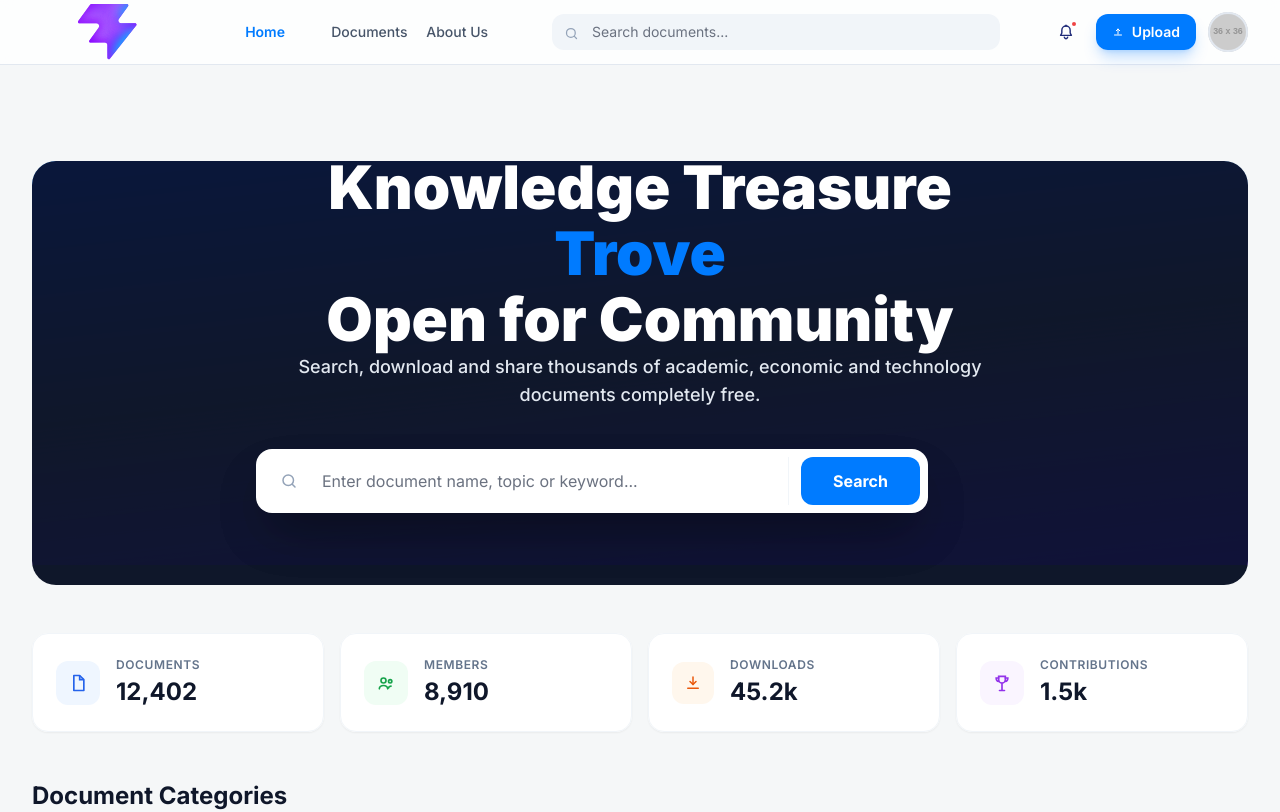
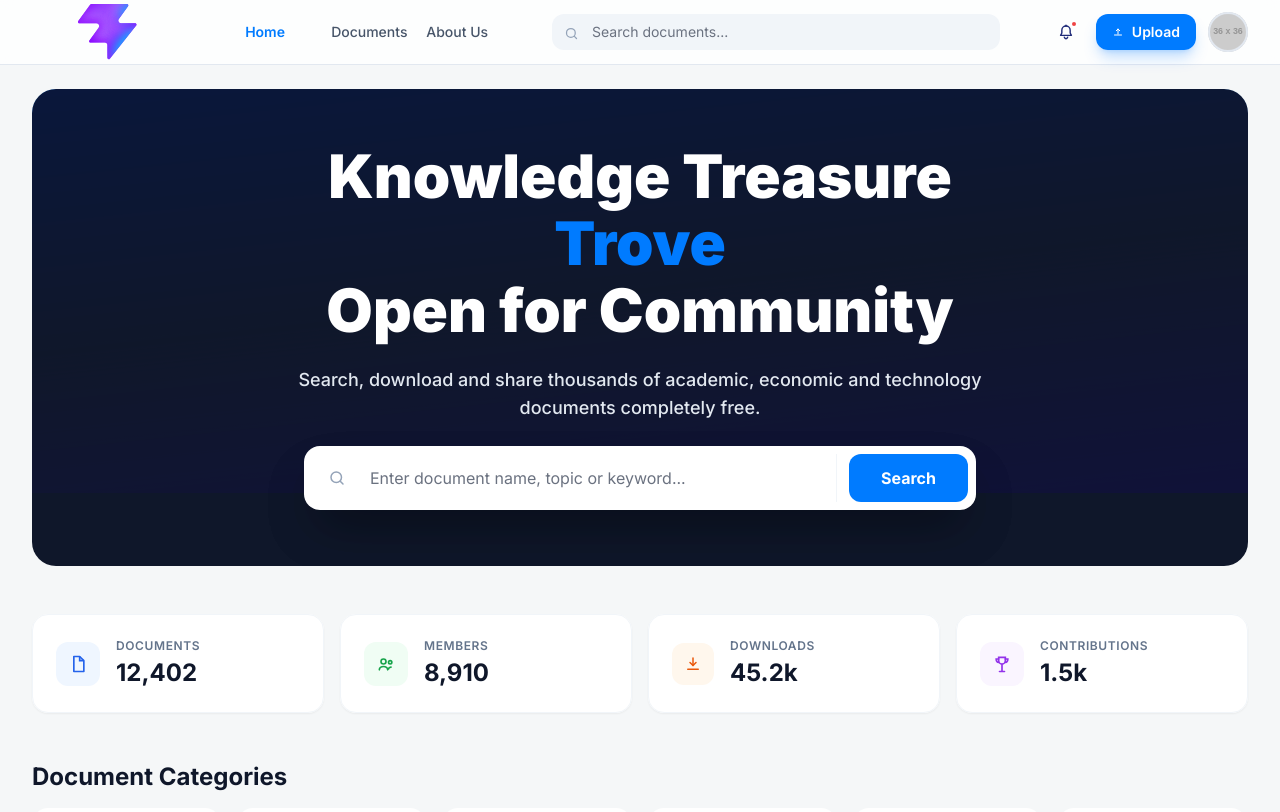
Before and after one commit to phuchoang1807/Frontend_study_IT, a React (Vite) app: page /home in a window 1280 px wide. Shown: the top 812 px of the page. Built offline with nearby package versions, Linux system fonts and the light colour scheme.

Commit message:
style(documents): adjust sidebar position in document list

```diff
--- a/src/components/Hero.jsx
+++ b/src/components/Hero.jsx
@@ -45,14 +45,18 @@ export default function Hero() {
           maxWidth: "768px",
           display: "flex",
           flexDirection: "column",
-          gap: "40px",
+          gap: "24px",
+          paddingTop: "24px",
+          justifyContent: "center",
+          alignItems: "center",
           zIndex: 1,
         }}
       >
-        <div style={{ textAlign: "center" }}>
+        <div style={{ textAlign: "center", width: "100%" }}>
           <div
             style={{
-              height: "120px",
+              alignItems: "center",
+              gap: "4px",
               display: "flex",
               flexDirection: "column",
               justifyContent: "center",
@@ -63,7 +67,7 @@ export default function Hero() {
                 color: "white",
                 fontSize: "60px",
                 fontWeight: 900,
-                lineHeight: "60px",
+                lineHeight: "1.05",
               }}
             >
               Knowledge Treasure
@@ -73,6 +77,7 @@ export default function Hero() {
                 color: "#007BFF",
                 fontSize: "60px",
                 fontWeight: 900,
+                lineHeight: "1.05",
               }}
             >
               Trove
@@ -82,7 +87,7 @@ export default function Hero() {
                 color: "white",
                 fontSize: "60px",
                 fontWeight: 900,
-                lineHeight: "60px",
+                lineHeight: "1.05",
               }}
             >
               Open for Community
@@ -97,6 +102,7 @@ export default function Hero() {
             fontSize: "18px",
             fontWeight: 500,
             lineHeight: "28px",
+            width: "100%",
           }}
         >
           Search, download and share thousands of academic, economic and
--- a/src/pages/home/Home.jsx
+++ b/src/pages/home/Home.jsx
@@ -34,7 +34,7 @@ export default function Home() {
           maxWidth: "1280px",
           padding: "32px",
           margin: "0 auto",
-          paddingTop: "96px",
+          paddingTop: "24px",
           boxSizing: "border-box",
           flexDirection: "column",
           justifyContent: "flex-start",
```
